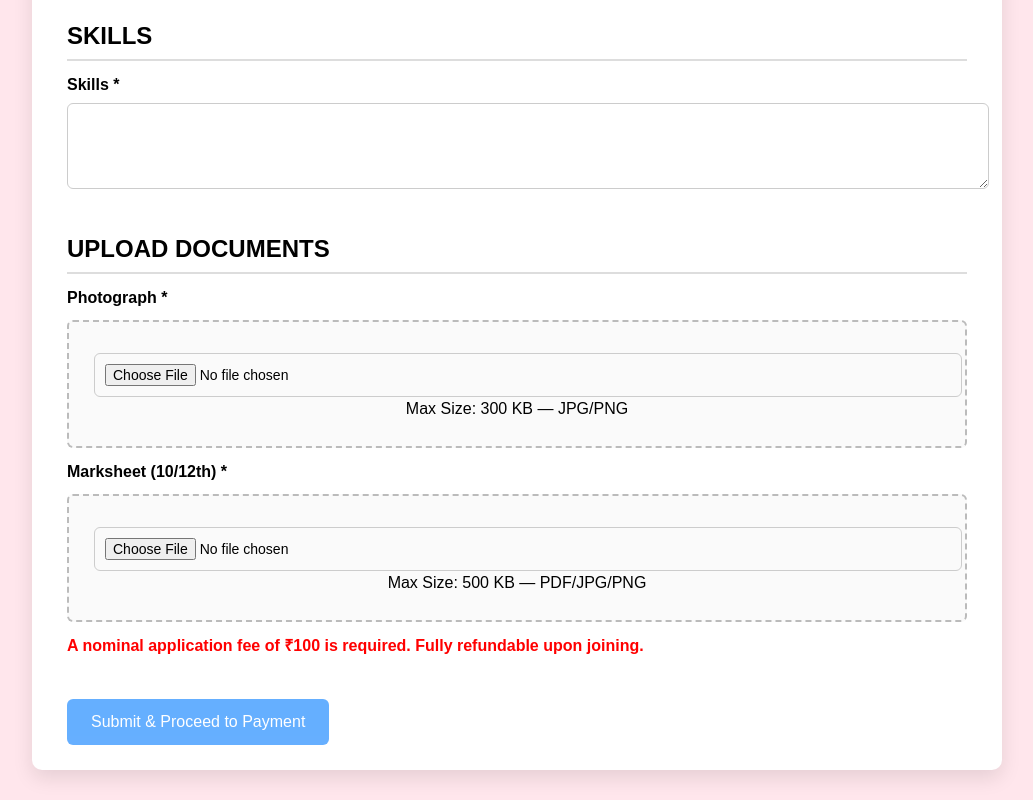
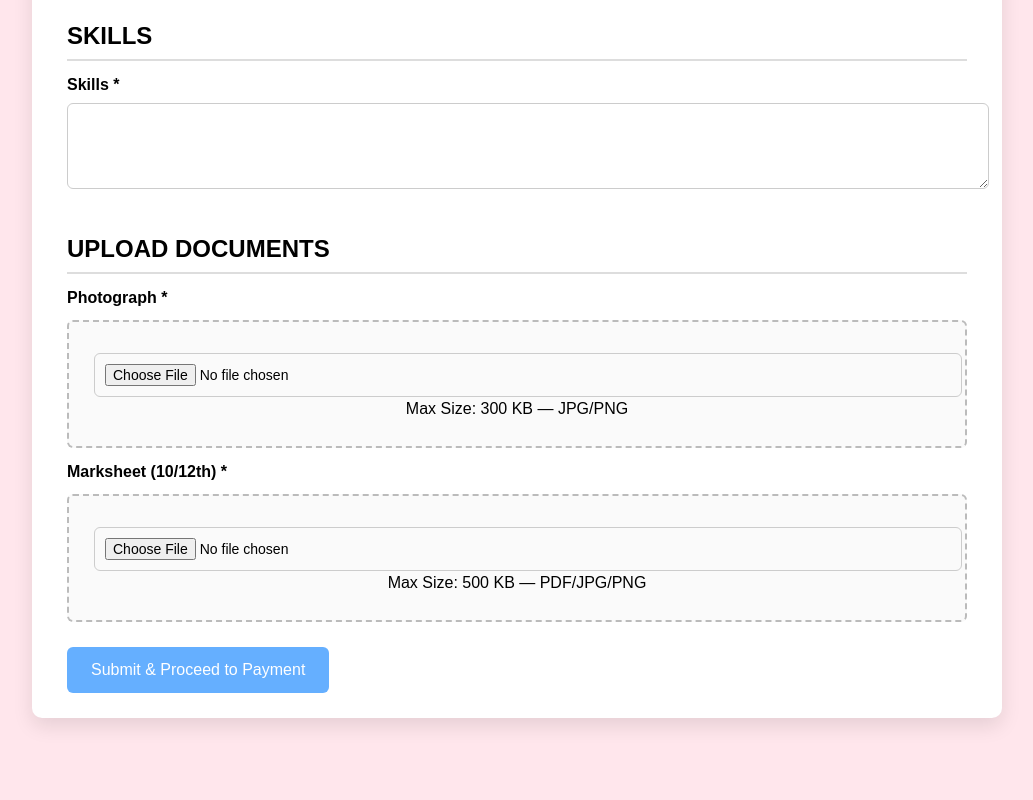
Before and after one commit to vipin4332/new_web, a plain HTML site: page registration-form.html in a window 1280 px wide. Shown: the part 1043-1843 px from the top of the page, without its empty margins (123-1156 px from the left). After the commit the page ends 1791 px from the top, so only its background shows below. Drawn offline with Linux system fonts and the light colour scheme; no server answers.

Commit message:
Remove application fee text from registration form

```diff
--- a/registration-form.html
+++ b/registration-form.html
@@ -339,8 +339,6 @@
         <input type="file" name="marksheet" accept=".pdf,.jpg,.jpeg,.png" required>
         <div>Max Size: 500 KB — PDF/JPG/PNG</div>
     </div>
-
-    <p class="note">A nominal application fee of ₹100 is required. Fully refundable upon joining.</p>
 
     <div id="message" class="message"></div>
 
```
